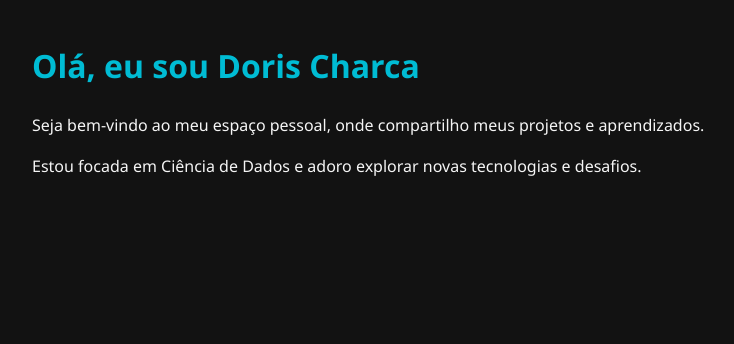
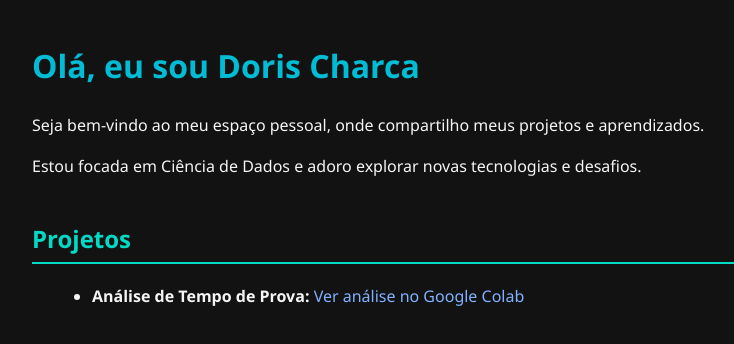
Before and after one commit to DorisCharca/DorisCharca, a plain HTML site: page index.html in a window 1280 px wide. Shown: the whole page, without its empty margins (208-942 px from the left). Drawn offline with Linux system fonts and the light colour scheme.

Commit message:
Update index.html

```diff
--- a/index.html
+++ b/index.html
@@ -40,5 +40,15 @@
   <p>Seja bem-vindo ao meu espaço pessoal, onde compartilho meus projetos e aprendizados.</p>
   <p>Estou focada em Ciência de Dados e adoro explorar novas tecnologias e desafios.</p>
 
+  <h2>Projetos</h2>
+<ul>
+  <li>
+    <strong>Análise de Tempo de Prova:</strong>
+    <a href="https://colab.research.google.com/drive/1_DboZeKchw2DoBRHS-31NmXzvC5DeTCw?usp=sharing">
+      Ver análise no Google Colab
+    </a>
+  </li>
+</ul>
+
 </body>
 </html>
```
